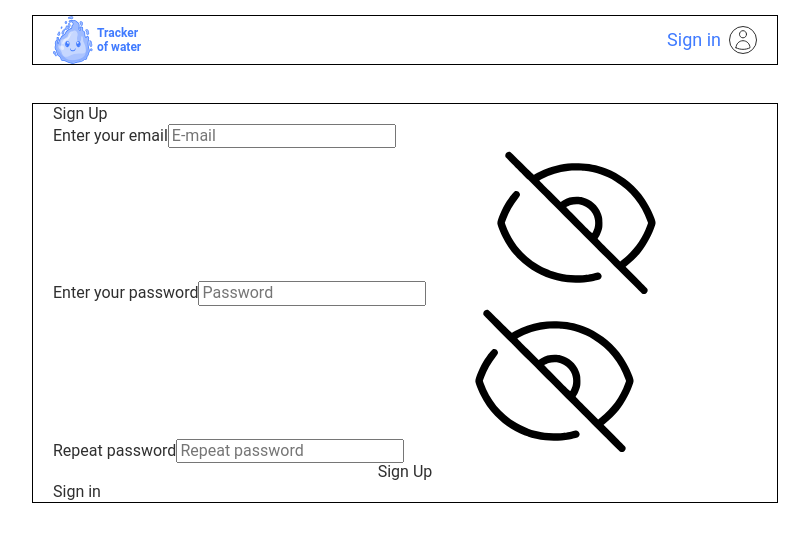
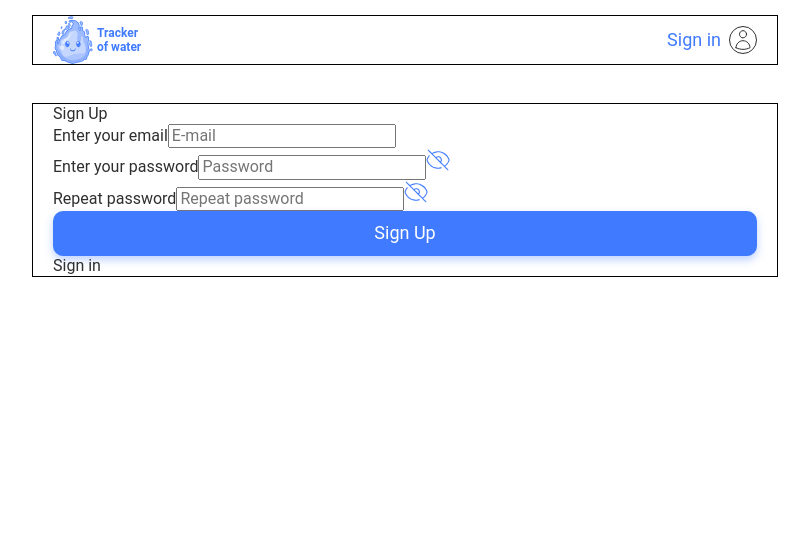
Before and after one commit to ServerIbraimovUa/agua_vivo_app, a React (Vite) app: page /agua_vivo_app/signup in a window 1280 px wide. Shown: the top 542 px of the page, without its empty margins (235-1044 px from the left). Built offline with nearby package versions, Linux system fonts and the light colour scheme; no server answers.

Commit message:
Started adding styles

```diff
--- /dev/null
+++ b/src/components/AuthForm/AuthForm.styled.ts
@@ -0,0 +1,35 @@
+import styled from "styled-components";
+import { device } from "../../css/deviceSize";
+
+export const StyledAuthForm = styled.form`
+  max-width: 280px;
+  min-height: 396px;
+  @media ${device.tablet} {
+    max-width: 336px;
+    max-height: 404px;
+  }
+  @media ${device.desktop} {
+    max-width: 384px;
+  }
+`;
+
+export const StyledAuthFormSpan = styled.span`
+  .eye-icon,
+  .eye-outline-icon {
+    width: 24px;
+    height: 24px;
+    fill: var(--primary-blue);
+  }
+`;
+
+export const AuthFormButton = styled.button`
+  width: 100%;
+  border-radius: 10px;
+  margin-left: auto;
+  font-size: 18px;
+  padding-top: 12px;
+  padding-bottom: 12px;
+  color: var(--primary-white);
+  background-color: var(--primary-blue);
+  box-shadow: 0px 4px 8px 0px rgba(64, 123, 255, 0.34);
+`;
--- a/src/components/AuthForm/AuthForm.tsx
+++ b/src/components/AuthForm/AuthForm.tsx
@@ -6,6 +6,7 @@ import Icon from "../Icon/Icon";
 import { yupResolver } from "@hookform/resolvers/yup";
 import { authSchemas } from "../../schemas/authSchemas";
 import togglePassword from "../../utils/togglePassword";
+import { AuthFormButton, StyledAuthFormSpan } from "./AuthForm.styled";
 export interface Data {
   email: string;
   password: string;
@@ -63,7 +64,7 @@ const AuthForm: FC<Props> = ({ repeat }) => {
           type={toggleInput}
           placeholder="Password"
         />
-        <span
+        <StyledAuthFormSpan
           onClick={() =>
             togglePassword(toggleInput, setToggleInput, setToggleIcon)
           }
@@ -71,9 +72,9 @@ const AuthForm: FC<Props> = ({ repeat }) => {
           {toggleIcon ? (
             <Icon className="eye-icon" id="eye" />
           ) : (
-            <Icon className="eyeoff-icon" id="eye-outline" />
+            <Icon className="eye-outline-icon" id="eye-outline" />
           )}
-        </span>
+        </StyledAuthFormSpan>
         {errors.password?.message}
       </label>
       {repeat && (
@@ -88,7 +89,7 @@ const AuthForm: FC<Props> = ({ repeat }) => {
               type={toggleInput}
               placeholder="Repeat password"
             />
-            <span
+            <StyledAuthFormSpan
               onClick={() =>
                 togglePassword(toggleInput, setToggleInput, setToggleIcon)
               }
@@ -96,15 +97,17 @@ const AuthForm: FC<Props> = ({ repeat }) => {
               {toggleIcon ? (
                 <Icon className="eye-icon" id="eye" />
               ) : (
-                <Icon className="eyeoff-icon" id="eye-outline" />
+                <Icon className="eye-outline-icon" id="eye-outline" />
               )}
-            </span>
+            </StyledAuthFormSpan>
             {errors.repeatPassword?.message}
           </label>
         </>
       )}
 
-      <button type="submit">{repeat ? "Sign Up" : "Sign In"}</button>
+      <AuthFormButton type="submit">
+        {repeat ? "Sign Up" : "Sign In"}
+      </AuthFormButton>
     </form>
   );
 };
```
